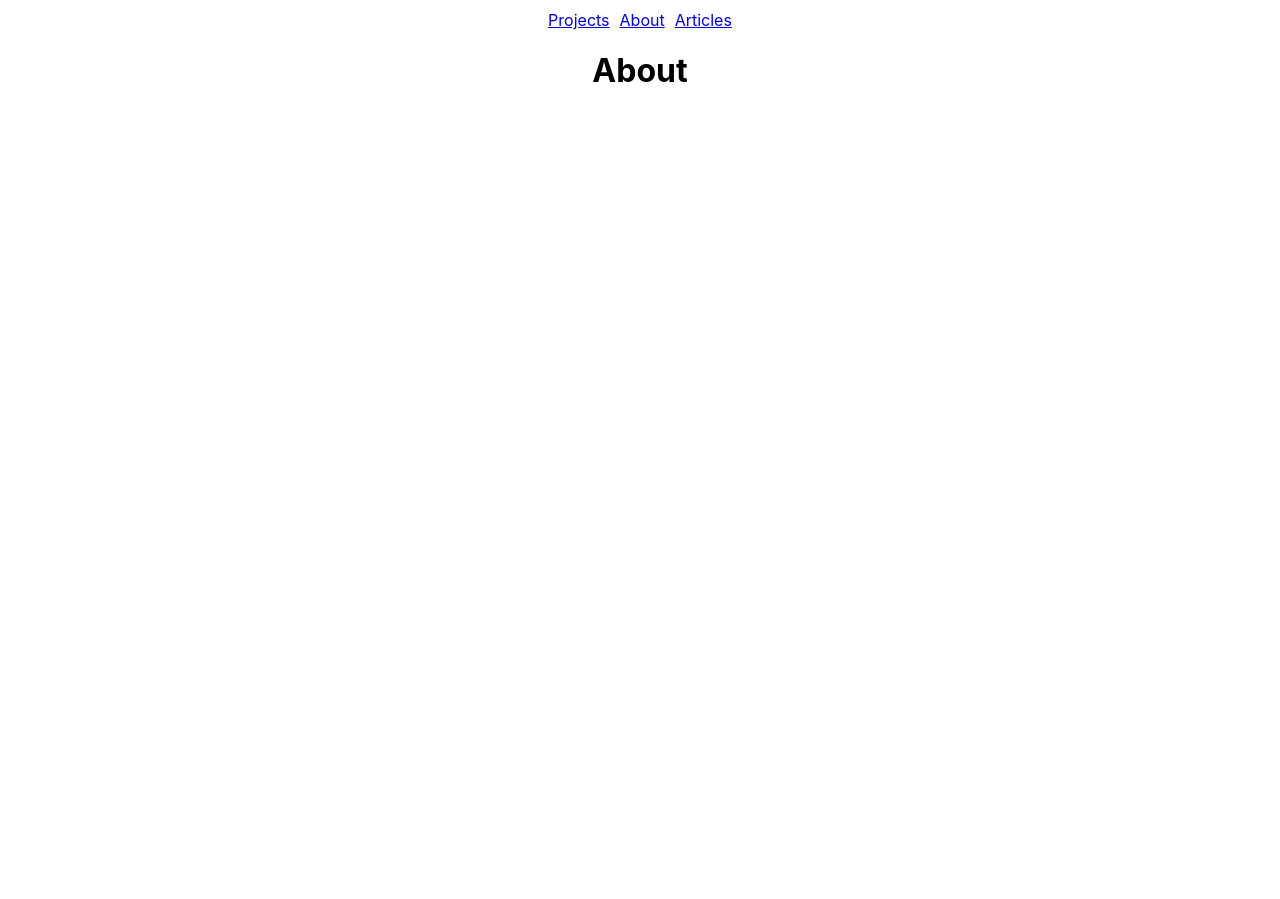
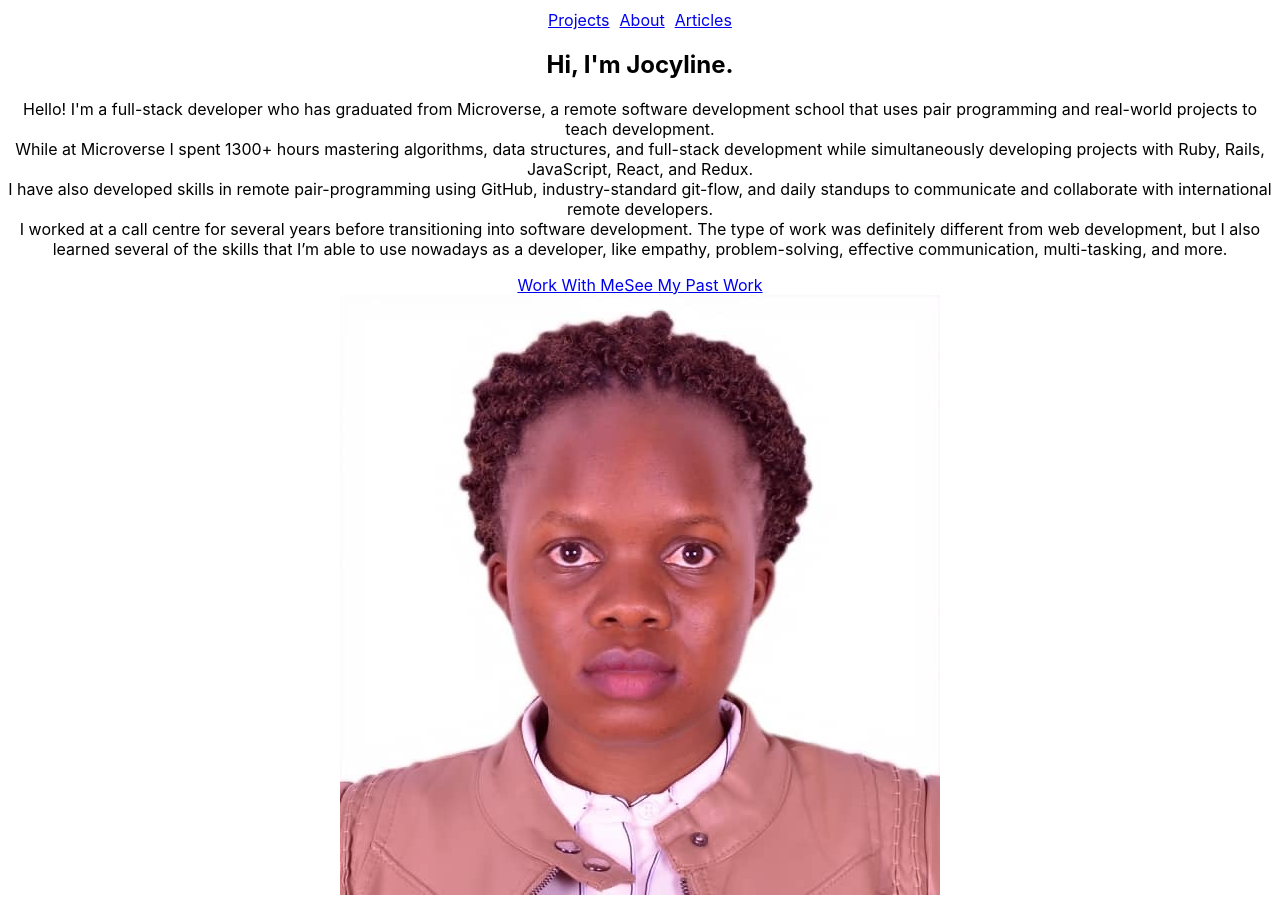
Before and after one commit to Jmagero/portfolio, a React (Create React App) app: page /about in a window 1280 px wide. Before the commit the page ends 800 px from the top, so only its background shows below. Built offline with nearby package versions, Linux system fonts and the light colour scheme.

Commit message:
Add content to About component

```diff
--- a/src/components/About.js
+++ b/src/components/About.js
@@ -1,12 +1,58 @@
 import React from 'react'
+import { Link } from "react-router-dom";
 
 const About = () => {
-    return(
-        <div>
-            <h1>About</h1>
-        </div>
-    )
-
+    return (
+        <section id="about">
+          <div className="container mx-auto flex px-10 py-10 md:flex-row flex-col items-center">
+            <div className="lg:flex-grow md:w-1/2 lg:pr-24 md:pr-16 flex flex-col md:items-start md:text-left mb-16 md:mb-0 items-center text-center">
+              <h1 className="title-font sm:text-4xl text-3xl mb-4 font-medium text-white">
+                Hi, I'm Jocyline.
+              </h1>
+              <p className="mb-10 leading-relaxed text-justify font-serif">
+                  Hello! I'm a full-stack developer who has graduated from Microverse,
+                a remote software development school that uses pair programming
+                and real-world projects to teach development.
+                <br/>
+                While at Microverse I spent 1300+ hours mastering <span className="font-bold text-blue-900 text-opacity-100">algorithms,
+                data structures, and full-stack development </span>
+                while simultaneously
+                developing projects with <span className="font-bold text-blue-900 text-opacity-100"> Ruby, Rails, JavaScript, React, and Redux.</span>
+                <br/>
+                I have also developed skills in remote pair-programming using GitHub,
+                industry-standard git-flow,
+                 and daily standups to communicate and collaborate with international
+                  remote developers.
+                  <br/>
+                  I worked at a call centre for several years before transitioning
+                   into software development. The type of work was definitely different
+                   from web development, but I also learned several of the skills that
+                   I’m able to use nowadays as a developer,
+                  like <span className="font-bold text-blue-900 text-opacity-100">empathy, problem-solving, effective communication, multi-tasking, and more.</span>
+              </p>
+              <div className="flex justify-center">
+                <Link
+                  to="/contact"
+                  className="inline-flex text-white bg-blue-500 border-0 py-2 px-6 focus:outline-none hover:bg-green-600 rounded text-lg">
+                  Work With Me
+                </Link>
+                <Link
+                  to="/projects"
+                  className="ml-4 inline-flex text-gray-400 bg-gray-800 border-0 py-2 px-6 focus:outline-none hover:bg-gray-700 hover:text-white rounded text-lg">
+                  See My Past Work
+                </Link>
+              </div>
+            </div>
+            <div className="lg:max-w-lg lg:w-80 md:w-1/2 w-5/6 rounded-md border-gray-300">
+              <img
+                className="object-cover object-center rounded"
+                alt="hero"
+                src="./myself.jpg"
+              />
+            </div>
+          </div>
+        </section>
+      );
 }
 
 export default About;
```
